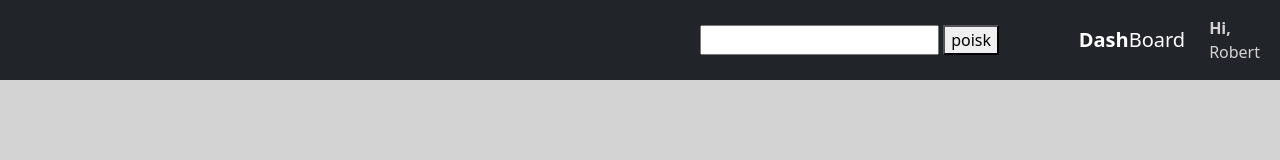
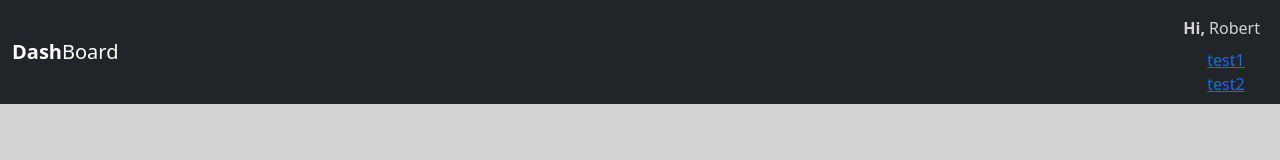
Before and after one commit to Martyyyyyyyy/My-projects, a website: page Uni-Project/src/index.html in a window 1280 px wide. Drawn offline with nearby package versions, Linux system fonts and the light colour scheme; files that its build step writes are made by us from their sources; files whose address does not match are found by name.

Commit message:
work in process

```diff
--- a/Uni-Project/gulp/version.json
+++ b/Uni-Project/gulp/version.json
@@ -1,3 +1,3 @@
 {
-    "main": "20221022211946"
+    "main": "20221027164305"
 }
--- a/Uni-Project/src/index.html
+++ b/Uni-Project/src/index.html
@@ -11,10 +11,6 @@
   <body>
     <header id="header" class="fixed-top">
       <nav class="navbar navbar-expand-lg navbar-dark bg-dark">
-        <form class="form-wrapper cf">
-          <input type="text">
-          <button type="submit">poisk</button>
-        </form>
         <div class="container-fluid">
           <a class="navbar-brand" href="#"><strong>Dash</strong>Board</a>
           <button class="navbar-toggler" type="button" data-bs-toggle="collapse" data-bs-target="#navbarSupportedContent" aria-controls="navbarSupportedContent" aria-expanded="false" aria-label="Toggle navigation">
@@ -24,12 +20,29 @@
             <ul class="navbar-nav ms-auto mb-2 mb-lg-0">
               <li class="nav-item">
                 <a class="nav-link disabled"><strong>Hi,</strong> Robert</a>
+                <ul>
+                  <li><a href="#">test1</a></li>
+                  <li><a href="#">test2</a></li>
+                </ul>
               </li>
             </ul>
           </div>
         </div>
       </nav>
     </header>
+
+    <header>
+      <div class="head">
+        <div class="ico"><a href="#"></a></div>
+      </div>
+    </header>
+
+    <nav id="menuVertical">
+      <ul>
+        <li><a href="#1"><div class="img_n"><img src="" alt=""></div></a><span>Dashboard</span></li>
+      </ul>
+    </nav>
+
     <script src="https://cdn.jsdelivr.net/npm/bootstrap@5.2.2/dist/js/bootstrap.bundle.min.js" integrity="sha384-OERcA2EqjJCMA+/3y+gxIOqMEjwtxJY7qPCqsdltbNJuaOe923+mo//f6V8Qbsw3" crossorigin="anonymous"></script>
     <script src="js/app.min.js"></script>
   </body>
--- a/Uni-Project/src/scss/style.scss
+++ b/Uni-Project/src/scss/style.scss
@@ -3,14 +3,10 @@ body {
 }
 
 .form-wrapper {
-  width: 10000px;
+  width: 0px;
   padding: 0px;
-  margin: auto 0px auto 700px;
+  margin: auto 10px auto 70px;
   border-radius: 10px;
-}
-
-.form-wrapper input {
-
 }
 
 .navbar-nav {
```
Also changed, not shown: Uni-Project/dist/css/style.css, Uni-Project/dist/css/style.min.css, Uni-Project/dist/index.html.
